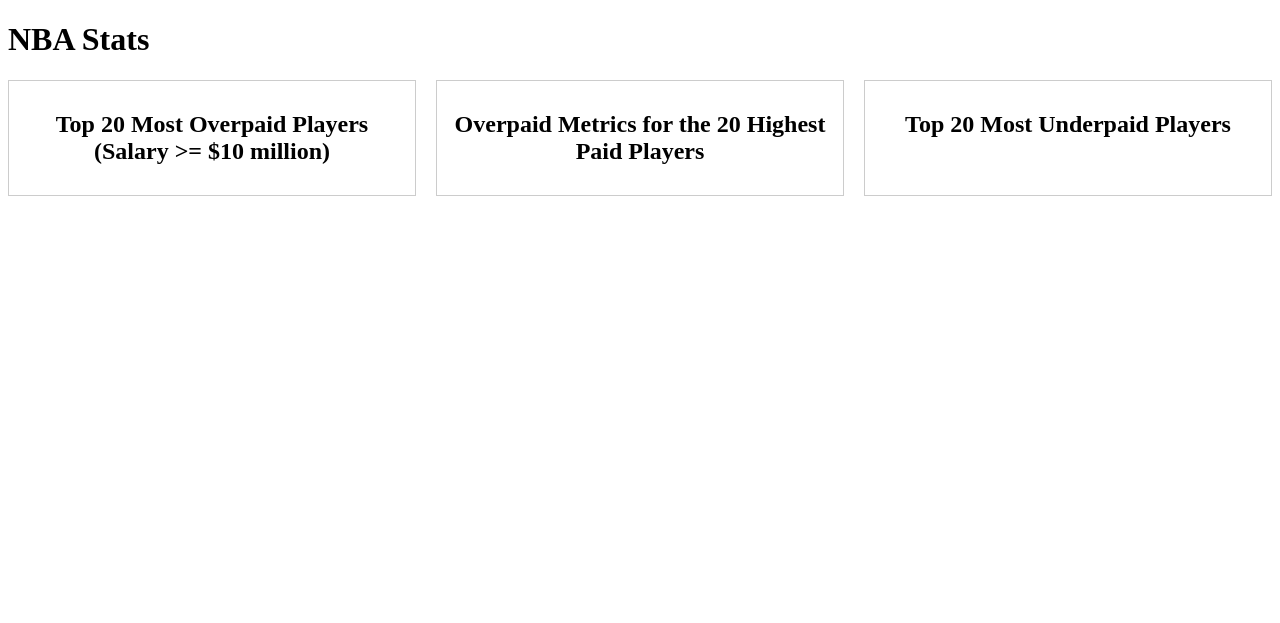
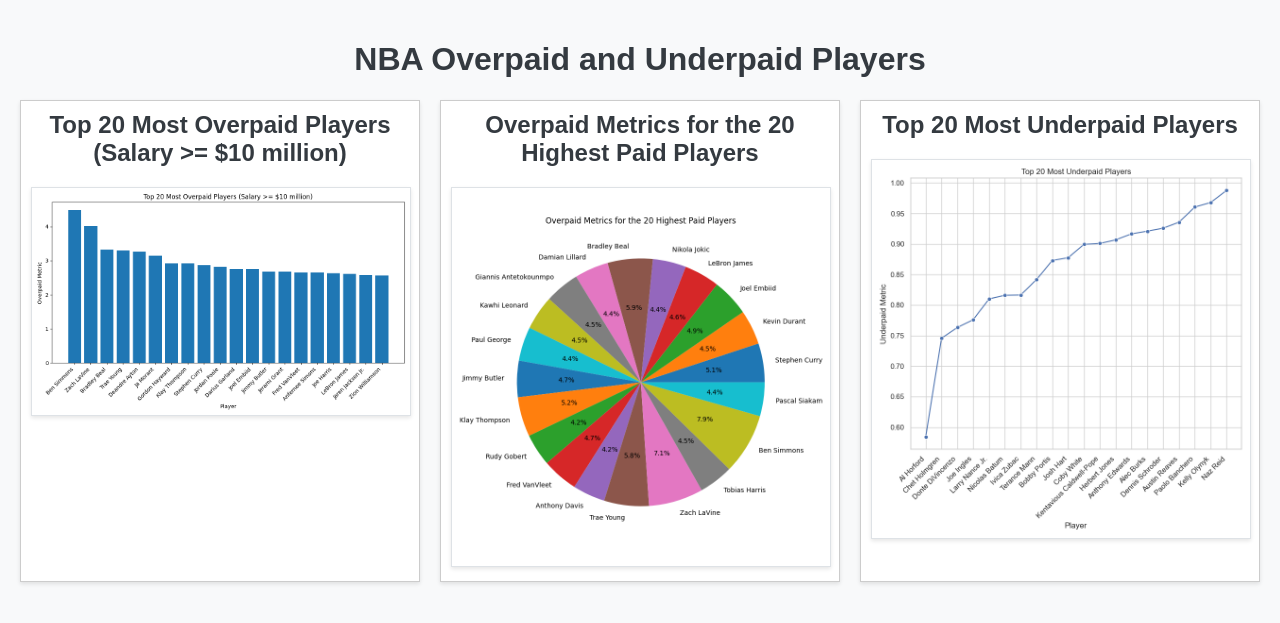
Before and after one commit to sabeer-narula/nba_stats_website, a Django app: template nba_stats_website/website/templates/index.html in a window 1280 px wide. Shown: the top 623 px of the page. Run offline with Django 5.2, Linux system fonts and the light colour scheme; the template is opened without the code that fills it, so the values that code supplies are empty.

Commit message:
adding graphs to app

```diff
--- /dev/null
+++ b/nba_stats_website/website/static/css/styles.css
@@ -0,0 +1,58 @@
+/* static/css/styles.css */
+
+body {
+    font-family: Arial, sans-serif;
+    margin: 0;
+    padding: 20px;
+    background-color: #f8f9fa;
+}
+
+h1 {
+    text-align: center;
+    color: #343a40;
+}
+
+.container {
+    display: grid;
+    grid-template-columns: repeat(2, 1fr);
+    grid-gap: 20px;
+    margin-top: 20px;
+}
+
+.category {
+    border: 1px solid #dee2e6;
+    padding: 20px;
+    background-color: #fff;
+    box-shadow: 0 2px 4px rgba(0, 0, 0, 0.1);
+}
+
+.category h2 {
+    text-align: center;
+    margin-top: 0;
+    color: #343a40;
+}
+
+.list {
+    margin-top: 10px;
+}
+
+.list ul {
+    list-style-type: none;
+    padding: 0;
+}
+
+.list li {
+    margin-bottom: 5px;
+}
+
+.chart-container {
+    text-align: center;
+    margin-top: 20px;
+}
+
+.chart-container img {
+    max-width: 100%;
+    height: auto;
+    border: 1px solid #dee2e6;
+    box-shadow: 0 2px 4px rgba(0, 0, 0, 0.1);
+}
--- a/nba_stats_website/website/templates/index.html
+++ b/nba_stats_website/website/templates/index.html
@@ -1,7 +1,9 @@
+{% load static %}
 <!DOCTYPE html>
 <html>
 <head>
-    <title>NBA Stats</title>
+    <title>NBA Overpaid and Underpaid Players</title>
+    <link rel="stylesheet" type="text/css" href="{% static 'css/styles.css' %}">
     <style>
         .container {
             display: grid;
@@ -18,12 +20,18 @@
         .category .list {
             margin-top: 10px;
         }
+        .chart-container {
+            text-align: center;
+            margin-top: 20px;
+        }
+        .chart-container img {
+            max-width: 100%;
+            height: auto;
+        }
     </style>
 </head>
 <body>
-    <header>
-        <h1>NBA Stats</h1>
-    </header>
+    <h1>NBA Overpaid and Underpaid Players</h1>
     <div class="container">
         <div class="category">
             <h2>Top 20 Most Overpaid Players (Salary >= $10 million)</h2>
@@ -33,6 +41,9 @@
                         <li>{{ forloop.counter }}. {{ player.name }}: ${{ player.salary }}: Overpaid Metric: {{ player.overpaid_metric|floatformat:2 }}</li>
                     {% endfor %}
                 </ul>
+            </div>
+            <div class="chart-container">
+                <img src="{% static 'overpaid_chart.png' %}" alt="Overpaid Players Chart">
             </div>
         </div>
         <div class="category">
@@ -44,6 +55,9 @@
                     {% endfor %}
                 </ul>
             </div>
+            <div class="chart-container">
+                <img src="{% static 'highest_paid_chart.png' %}" alt="Highest Paid Players Chart">
+            </div>
         </div>
         <div class="category">
             <h2>Top 20 Most Underpaid Players</h2>
@@ -54,6 +68,9 @@
                     {% endfor %}
                 </ul>
             </div>
+            <div class="chart-container">
+                <img src="{% static 'underpaid_chart.png' %}" alt="Underpaid Players Chart">
+            </div>
         </div>
     </div>
 </body>
```
Also changed, not shown: nba_stats_website/website/overpaid_score.py (+49 -0 lines), nba_stats_website/website/static/highest_paid_chart.png (added), nba_stats_website/website/static/overpaid_chart.png (added), nba_stats_website/website/static/underpaid_chart.png (added).
